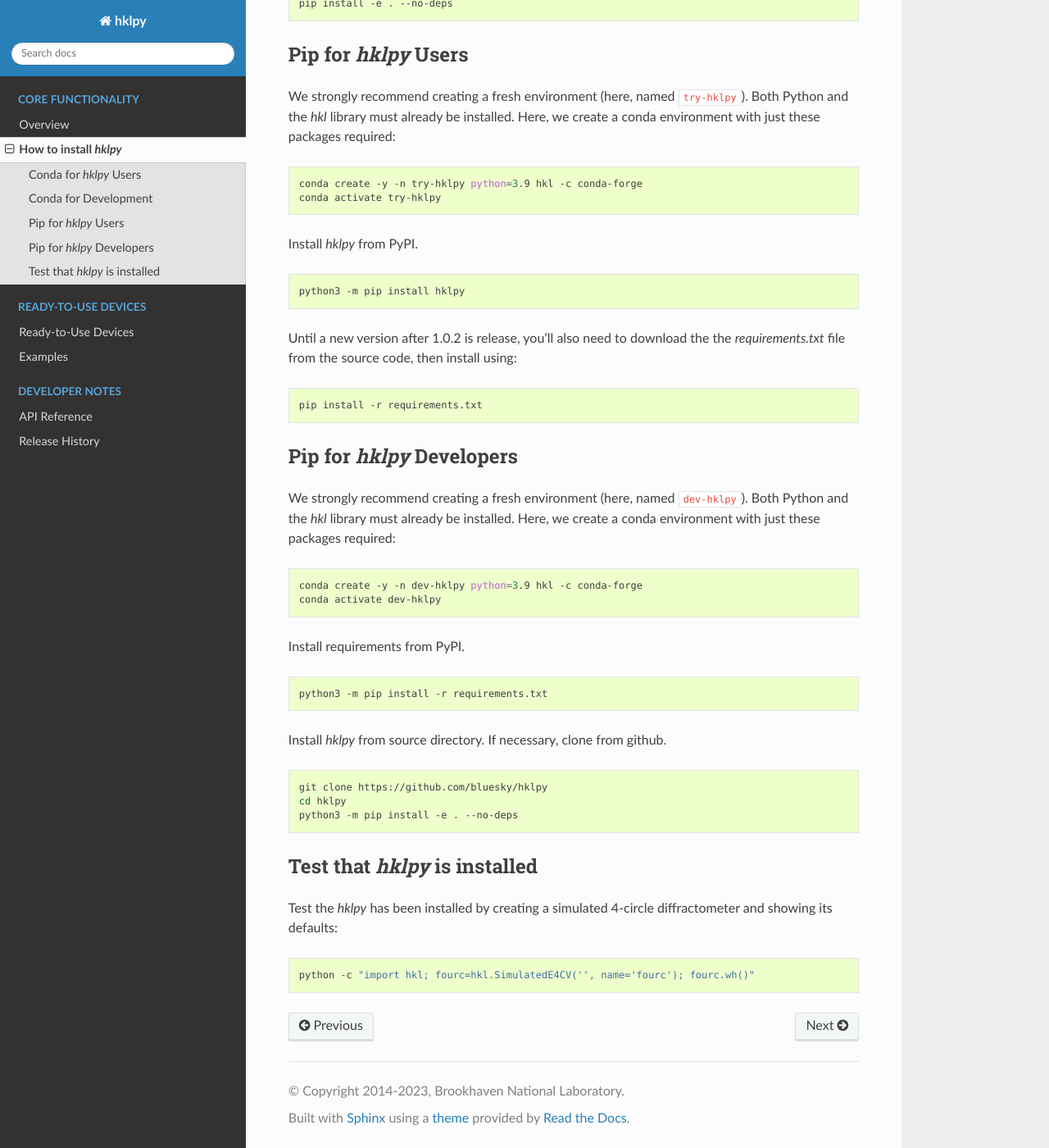
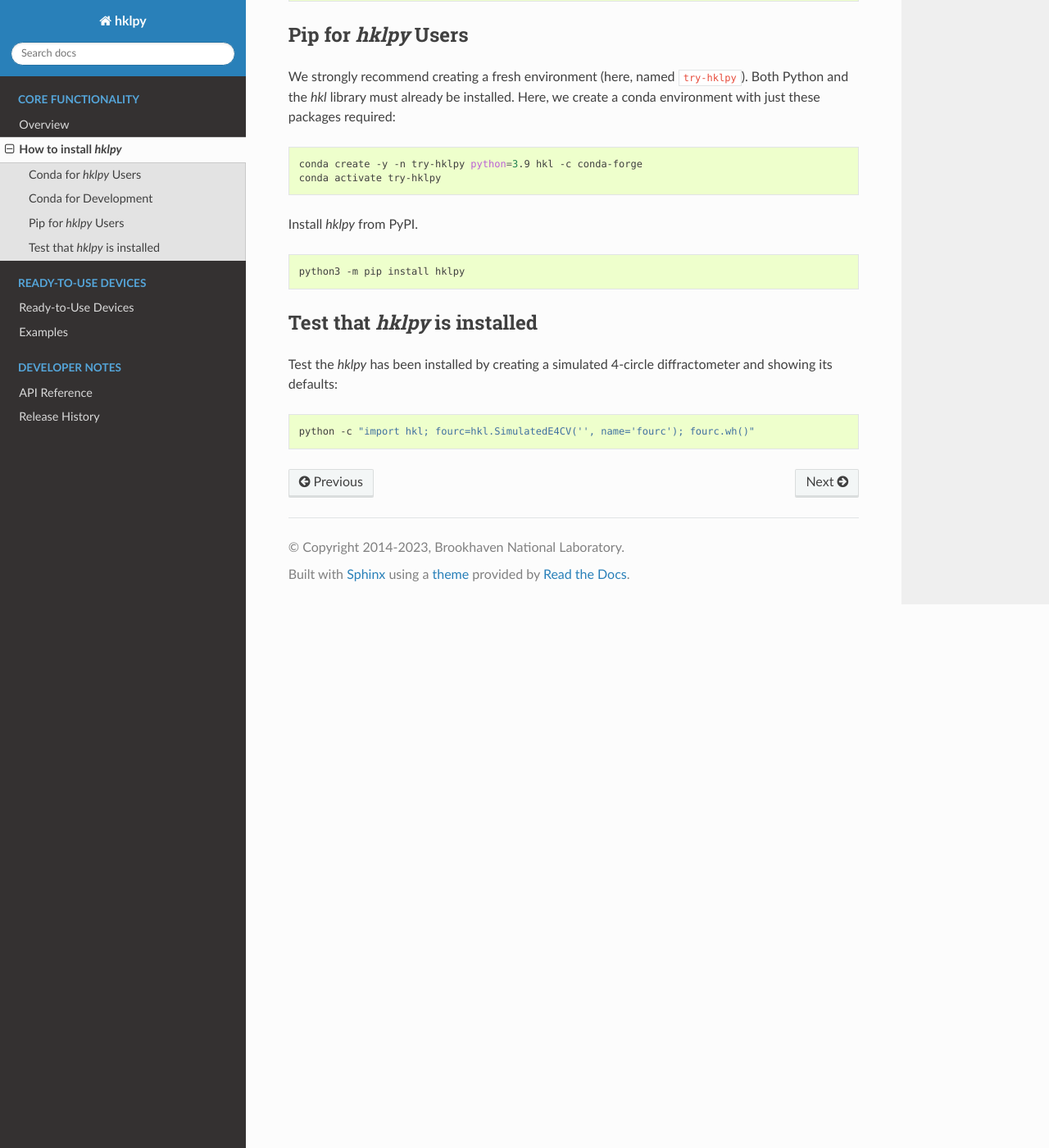
Before and after one commit to bluesky/hklpy, a Sphinx documentation site: the page built from docs/source/install.rst, in a window 1280 px wide and 1400 px high, scrolled down 1113 px. Shown: the whole window at 82% size. Built offline with Sphinx 7.4.7 and the Read the Docs theme 2.0.0, drawn with Linux system fonts in a browser that asks for light colours; the version number could not be read and is left out; some of the changed text lies outside the part shown.

Commit message:
MNT #267 requirements can be removed

```diff
--- a/docs/source/install.rst
+++ b/docs/source/install.rst
@@ -8,7 +8,6 @@ This tutorial covers:
 * Installation for users using :ref:`install.conda.user`
 * Installation for developers using :ref:`install.conda.developer`
 * Installation for users using :ref:`install.pip.user`
-* Installation for developers using :ref:`install.pip.developer`
 * Test the installation using :ref:`install.test`
 
 .. note:: *hklpy* only runs on Linux, since it relies on the *hkl*
@@ -80,41 +79,6 @@ Install *hklpy* from PyPI.
 
     python3 -m pip install hklpy
 
-Until a new version after 1.0.2 is release, you'll also need to download the
-the `requirements.txt` file from the source code, then install using:
-
-.. code:: bash
-
-    pip install -r requirements.txt
-
-.. _install.pip.developer:
-
-Pip for *hklpy* Developers
---------------------------
-
-We strongly recommend creating a fresh environment (here, named ``dev-hklpy``).
-Both Python and the *hkl* library must already be installed.  Here, we create
-a conda environment with just these packages required:
-
-.. code:: bash
-
-    conda create -y -n dev-hklpy python=3.9 hkl -c conda-forge
-    conda activate dev-hklpy
-
-Install requirements from PyPI.
-
-.. code:: bash
-
-    python3 -m pip install -r requirements.txt
-
-Install *hklpy* from source directory.  If necessary, clone from github.
-
-.. code:: bash
-
-    git clone https://github.com/bluesky/hklpy
-    cd hklpy
-    python3 -m pip install -e . --no-deps
-
 .. _install.test:
 
 Test that *hklpy* is installed
```
Also changed, not shown: 1 other file.
